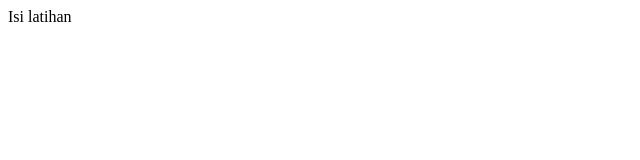
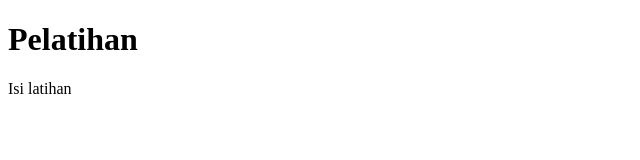
Before and after one commit to AsrofurRizqi/latihan, a plain HTML site: page index.html in a window 1280 px wide. Shown: the whole page, without its empty margins (0-640 px from the left). Drawn offline with Linux system fonts and the light colour scheme.

Commit message:
2 - add tag tittle

```diff
--- a/index.html
+++ b/index.html
@@ -4,6 +4,7 @@
         <title>Latihan Github</title>
     <head/>
     <body>
+        <h1>Pelatihan</h1>
         <a>Isi latihan</a>
     </body>
 </html>
```
